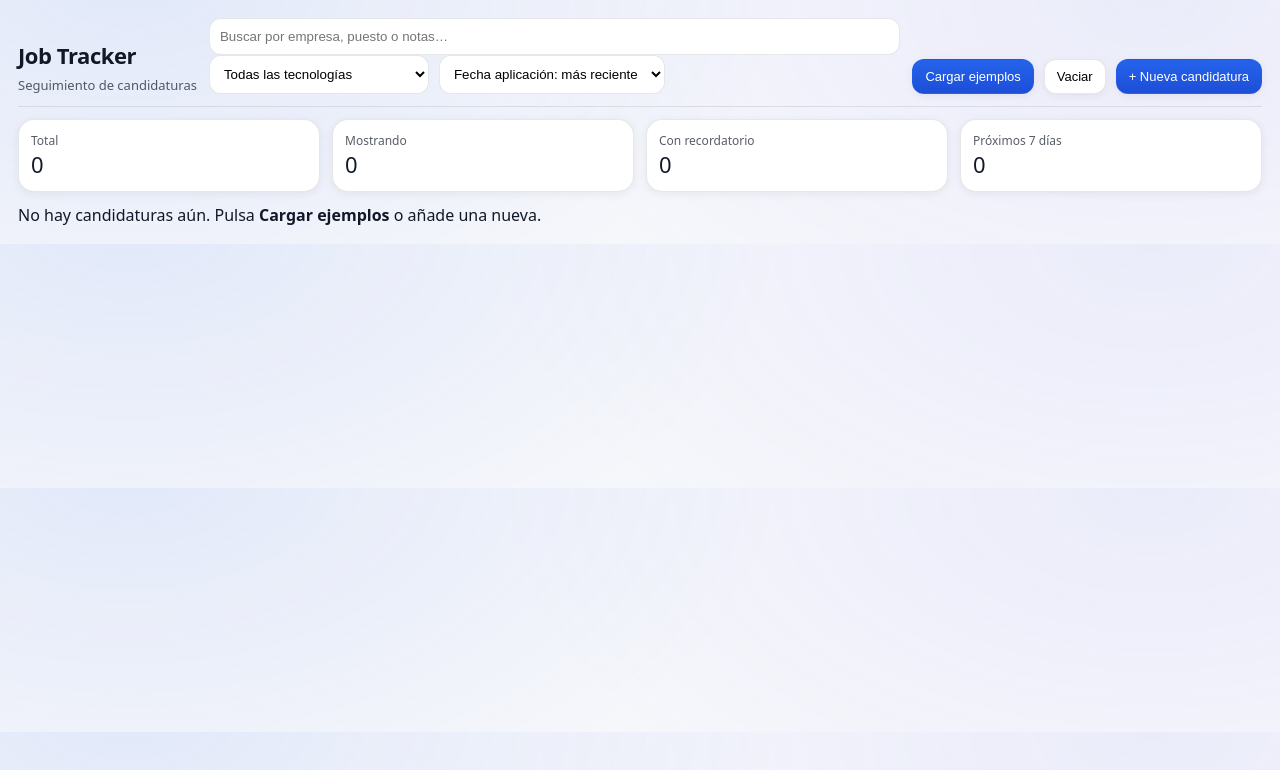
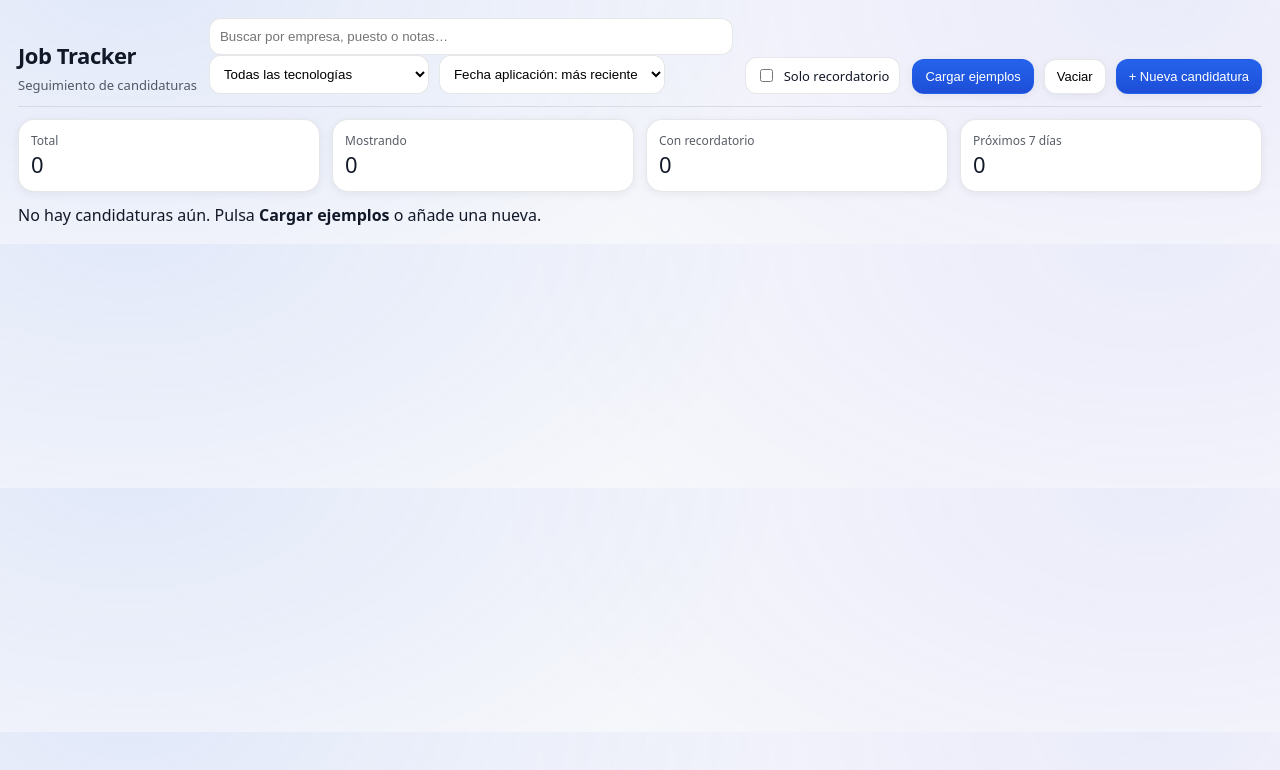
Before and after one commit to SergiEscue/job-tracker-frontend, a React (Vite) app: page / in a window 1280 px wide. Shown: the top 770 px of the page. Built offline with nearby package versions, Linux system fonts and the light colour scheme.

Commit message:
add only reminders filter

```diff
--- a/src/App.tsx
+++ b/src/App.tsx
@@ -57,6 +57,7 @@
   const [query, setQuery] = useState("");
   const [tagFilter, setTagFilter] = useState<string>(""); // "" = todas
   const [sortMode, setSortMode] = useState<"fecha_desc" | "fecha_asc">("fecha_desc");
+  const [onlyReminders, setOnlyReminders] = useState(false);
 
   useEffect(() => {
     saveCandidaturas(candidaturas);
@@ -222,8 +223,10 @@
 
       // filtro tag
       const matchesTag = !tagFilter || (c.tecnologiasTags ?? []).includes(tagFilter);
+      const hasReminder = (c.recordatorio ?? "").trim().length > 0;
+      const matchesReminder = !onlyReminders || hasReminder;
 
-      return matchesText && matchesTag;
+      return matchesText && matchesTag && matchesReminder;
     })
     .slice() // copiamos antes de ordenar
     .sort((a, b) => {
@@ -340,6 +343,25 @@
             </button>
           ) : null}
         </div>
+        <label
+          style={{
+            display: "flex",
+            alignItems: "center",
+            gap: 8,
+            padding: "8px 10px",
+            borderRadius: 12,
+            border: "1px solid var(--border)",
+            background: "white",
+          }}
+          title="Mostrar solo candidaturas con recordatorio"
+        >
+          <input
+            type="checkbox"
+            checked={onlyReminders}
+            onChange={(e) => setOnlyReminders(e.target.checked)}
+          />
+          <span style={{ fontSize: 13 }}>Solo recordatorio</span>
+        </label>
 
         <div className="actions">
           <button
```
